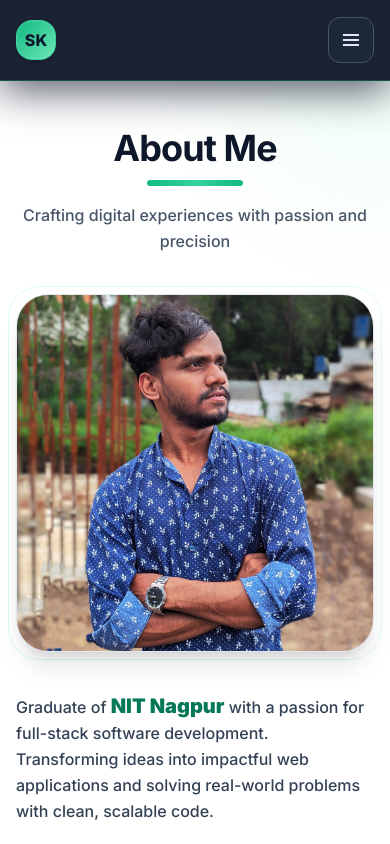
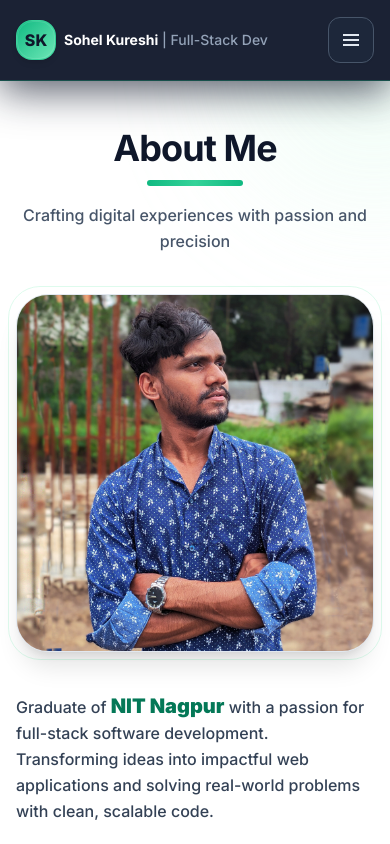
Before and after one commit to sohelkureshi/Next.js_portfolio, a Next.js app: page / in a window 390 px wide. Shown: the top 844 px of the page. Built offline with nearby package versions, Linux system fonts and the light colour scheme.

Commit message:
added Sohel Kureshi | Full Stack Developer in navbar for Mobile view

```diff
--- a/src/components/layout/Navbar.tsx
+++ b/src/components/layout/Navbar.tsx
@@ -48,9 +48,16 @@ export default function Navbar() {
               <span className="absolute inset-0 rounded-2xl border border-white/10" />
               <span className="text-[16px] font-extrabold text-slate-900">SK</span>
             </div>
-            <div className="hidden sm:flex flex-col leading-tight">
-              <span className="text-sm font-bold text-white">Sohel Kureshi</span>
-              <span className="text-xs text-slate-300">Full-Stack Developer</span>
+            <div className="flex sm:flex-col leading-tight">
+              <span className="text-sm font-bold text-white">
+                Sohel Kureshi
+                <span className="sm:hidden text-slate-400 font-medium">
+                  {' '}| Full-Stack Dev
+                </span>
+              </span>
+              <span className="hidden sm:block text-xs text-slate-300">
+                Full-Stack Developer
+              </span>
             </div>
           </Link>
 
```
